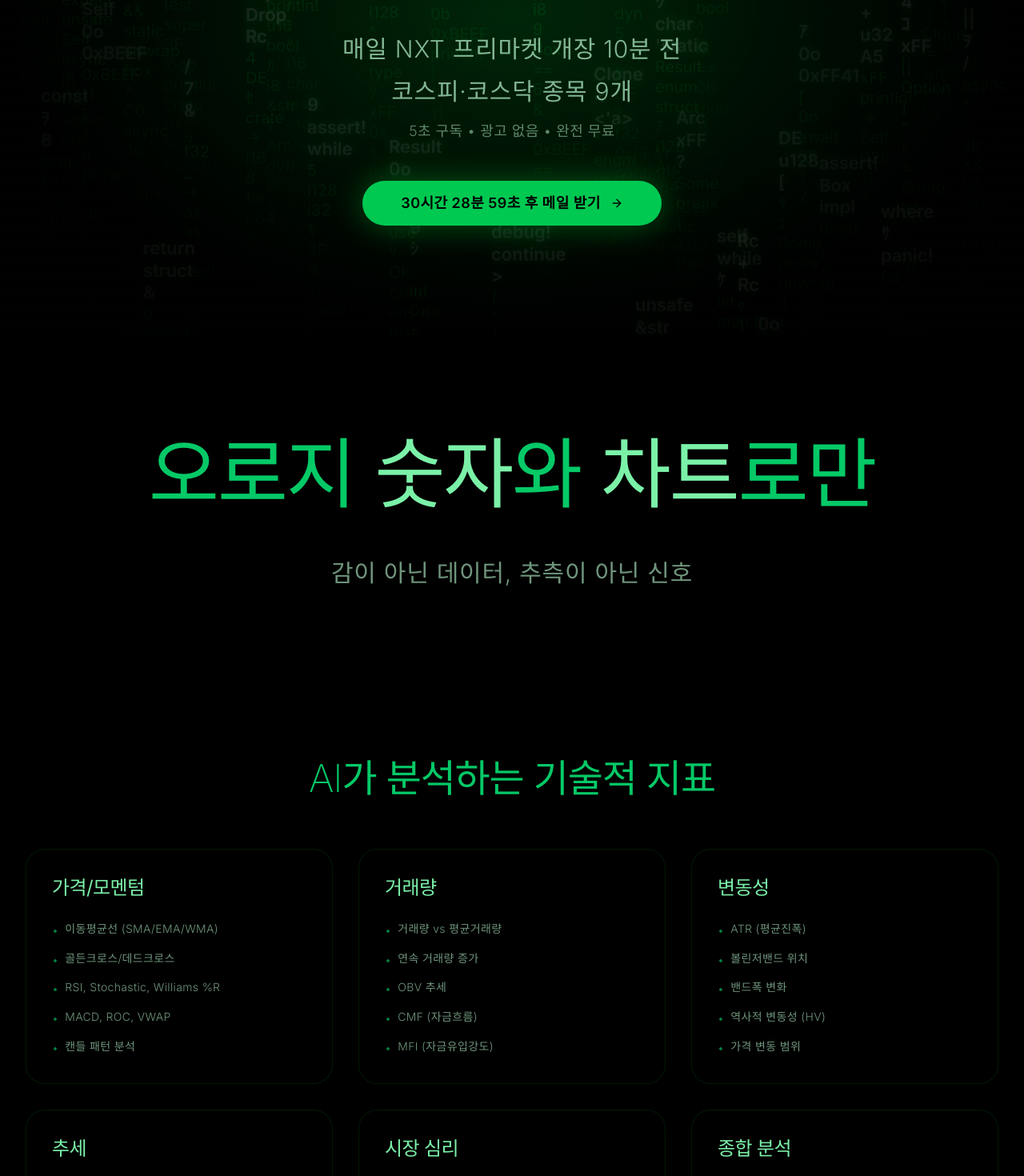
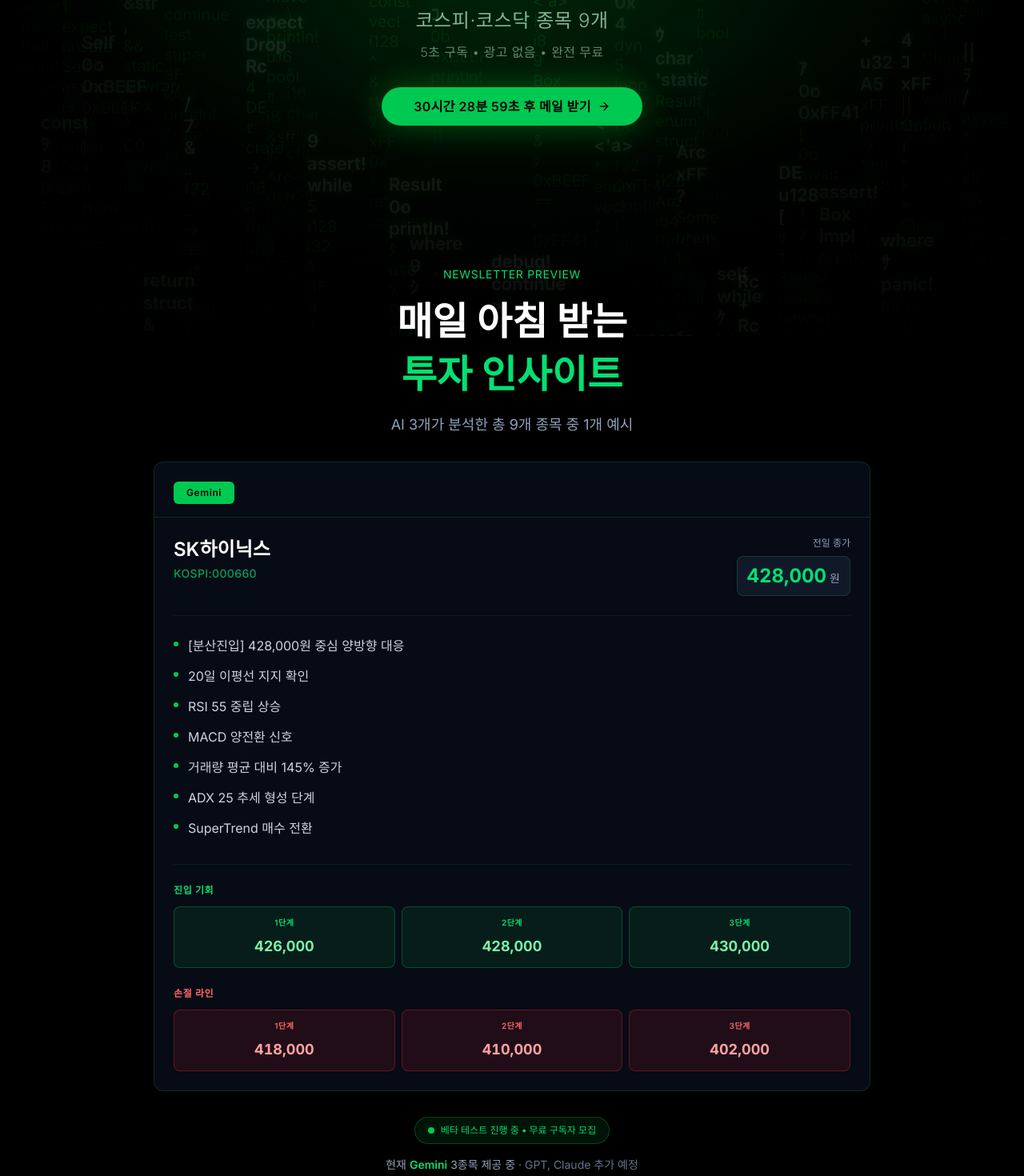
Before and after one commit to MongLong0214/stock-ai-newsletter, a Next.js app: page / in a window 1280 px wide. Shown: the part 380-1850 px from the top of the page at 80% size. Built offline with nearby package versions, Linux system fonts and the light colour scheme.

Commit message:
미리보기 추가

```diff
--- /dev/null
+++ b/app/_components/email-preview-section.tsx
@@ -0,0 +1,182 @@
+import { motion } from "framer-motion";
+
+// 예시 데이터 (실제 이메일 템플릿과 동일한 구조)
+const SAMPLE_STOCK = {
+  name: "SK하이닉스",
+  ticker: "000660",
+  close_price: 428000,
+  rationale: "[분산진입] 428,000원 중심 양방향 대응|20일 이평선 지지 확인|RSI 55 중립 상승|MACD 양전환 신호|거래량 평균 대비 145% 증가|ADX 25 추세 형성 단계|SuperTrend 매수 전환",
+  levels: {
+    entry1: 426000,
+    entry2: 428000,
+    entry3: 430000,
+    sl1: 418000,
+    sl2: 410000,
+    sl3: 402000,
+  },
+};
+
+function EmailPreviewSection() {
+  return (
+    <section className="relative py-16 lg:py-20 px-6 lg:px-8">
+      <div className="max-w-4xl mx-auto relative z-10">
+        {/* Simple Text Header - outside card */}
+        <motion.div
+          initial={{ opacity: 0, y: 20 }}
+          whileInView={{ opacity: 1, y: 0 }}
+          viewport={{ once: true, margin: "-100px" }}
+          transition={{ duration: 0.6, delay: 0.1 }}
+          className="text-center mb-8"
+        >
+          <p className="text-sm text-green-400 uppercase tracking-wider mb-4">
+            Newsletter Preview
+          </p>
+          <h2 className="text-3xl md:text-4xl lg:text-5xl font-bold text-white mb-4 leading-snug">
+            매일 아침 받는
+            <br />
+            <span className="text-green-400">투자 인사이트</span>
+          </h2>
+          <p className="text-lg text-slate-400">
+            AI 3개가 분석한 총 9개 종목 중 1개 예시
+          </p>
+        </motion.div>
+
+        {/* Email Card Preview */}
+        <motion.div
+          initial={{ opacity: 0, y: 40 }}
+          whileInView={{ opacity: 1, y: 0 }}
+          viewport={{ once: true }}
+          transition={{ duration: 0.8, delay: 0.5 }}
+          className="bg-slate-900/50 backdrop-blur-sm rounded-xl shadow-2xl overflow-hidden border border-green-500/20"
+        >
+          {/* AI Badge */}
+          <div className="px-6 pt-6 pb-4 border-b border-green-500/20">
+            <span className="inline-block px-4 py-1.5 bg-green-500 text-black text-xs font-semibold tracking-wider rounded-md">
+              Gemini
+            </span>
+          </div>
+
+          {/* Stock Card Content */}
+          <div className="p-6">
+            {/* Stock Header */}
+            <div className="flex justify-between items-start mb-6 pb-6 border-b border-green-500/10">
+              <div>
+                <h3 className="text-2xl font-semibold text-white mb-1">
+                  {SAMPLE_STOCK.name}
+                </h3>
+                <p className="text-sm font-medium text-green-400/70 uppercase tracking-wide">KOSPI:{SAMPLE_STOCK.ticker}
+                </p>
+              </div>
+              <div className="text-right">
+                <p className="text-xs font-medium text-slate-400 mb-2">
+                  전일 종가
+                </p>
+                <div className="inline-flex items-baseline gap-1 px-3 py-2 bg-slate-800/50 border border-green-500/20 rounded-lg">
+                  <span className="text-2xl font-bold text-green-400 tabular-nums">
+                    {SAMPLE_STOCK.close_price.toLocaleString()}
+                  </span>
+                  <span className="text-sm font-medium text-slate-400">원</span>
+                </div>
+              </div>
+            </div>
+
+            {/* Rationale */}
+            <div className="mb-8">
+              {SAMPLE_STOCK.rationale.split("|").map((reason, index) => (
+                <div key={index} className="flex items-start gap-3 mb-3">
+                  <span className="flex-shrink-0 w-1.5 h-1.5 bg-green-500 rounded-full mt-2" />
+                  <p className="text-base text-slate-300 leading-relaxed">
+                    {reason.trim()}
+                  </p>
+                </div>
+              ))}
+            </div>
+
+            {/* Entry & Stop-Loss Levels */}
+            <div className="pt-6 border-t border-green-500/10">
+              {/* Entry Levels */}
+              <div className="mb-6">
+                <p className="text-xs font-semibold text-green-400 uppercase tracking-wider mb-3">
+                  진입 기회
+                </p>
+                <div className="grid grid-cols-3 gap-2">
+                  {[
+                    { level: "1단계", price: SAMPLE_STOCK.levels.entry1 },
+                    { level: "2단계", price: SAMPLE_STOCK.levels.entry2 },
+                    { level: "3단계", price: SAMPLE_STOCK.levels.entry3 },
+                  ].map((entry) => (
+                    <div
+                      key={entry.level}
+                      className="bg-green-500/10 border border-green-500/30 rounded-lg p-3 text-center"
+                    >
+                      <p className="text-[10px] font-semibold text-green-400 uppercase tracking-wider mb-2">
+                        {entry.level}
+                      </p>
+                      <p className="text-lg font-bold text-green-300 tabular-nums">
+                        {entry.price.toLocaleString()}
+                      </p>
+                    </div>
+                  ))}
+                </div>
+              </div>
+
+              {/* Stop-Loss Levels */}
+              <div>
+                <p className="text-xs font-semibold text-red-400 uppercase tracking-wider mb-3">
+                  손절 라인
+                </p>
+                <div className="grid grid-cols-3 gap-2">
+                  {[
+                    { level: "1단계", price: SAMPLE_STOCK.levels.sl1 },
+                    { level: "2단계", price: SAMPLE_STOCK.levels.sl2 },
+                    { level: "3단계", price: SAMPLE_STOCK.levels.sl3 },
+                  ].map((sl) => (
+                    <div
+                      key={sl.level}
+                      className="bg-red-500/10 border border-red-500/30 rounded-lg p-3 text-center"
+                    >
+                      <p className="text-[10px] font-semibold text-red-400 uppercase tracking-wider mb-2">
+                        {sl.level}
+                      </p>
+                      <p className="text-lg font-bold text-red-300 tabular-nums">
+                        {sl.price.toLocaleString()}
+                      </p>
+                    </div>
+                  ))}
+                </div>
+              </div>
+            </div>
+          </div>
+        </motion.div>
+
+        {/* Additional Info with Beta Badge */}
+        <motion.div
+          initial={{ opacity: 0 }}
+          whileInView={{ opacity: 1 }}
+          viewport={{ once: true }}
+          transition={{ duration: 0.6, delay: 0.7 }}
+          className="mt-8 flex flex-col items-center gap-4"
+        >
+          {/* Beta Badge */}
+          <div className="inline-flex items-center gap-2 px-4 py-2 bg-green-500/10 border border-green-500/30 rounded-full">
+            <span className="relative flex h-2 w-2">
+              <span className="animate-ping absolute inline-flex h-full w-full rounded-full bg-green-400 opacity-75"></span>
+              <span className="relative inline-flex rounded-full h-2 w-2 bg-green-500"></span>
+            </span>
+            <span className="text-xs font-medium text-green-400">
+              베타 테스트 진행 중 • 무료 구독자 모집
+            </span>
+          </div>
+
+          {/* Service Info */}
+          <p className="text-sm text-slate-400 text-center">
+            현재 <span className="text-green-400 font-semibold">Gemini</span> 3종목 제공 중{" "}
+            <span className="text-slate-500">· GPT, Claude 추가 예정</span>
+          </p>
+        </motion.div>
+      </div>
+    </section>
+  );
+}
+
+export default EmailPreviewSection;
--- a/app/_components/hero-section.tsx
+++ b/app/_components/hero-section.tsx
@@ -9,7 +9,7 @@ interface HeroSectionProps {
 
 function HeroSection({ formatted }: HeroSectionProps) {
   return (
-    <section className="relative min-h-screen flex items-center justify-center px-6 lg:px-8 pt-20 pb-20" aria-labelledby="hero-heading">
+    <section className="relative pt-32 pb-16 lg:pb-24 flex items-center justify-center px-6 lg:px-8" aria-labelledby="hero-heading">
       {/* Radial gradient overlay */}
       <div className="absolute inset-0 bg-[radial-gradient(ellipse_at_center,rgba(0,255,65,0.10)_0%,transparent_70%)] pointer-events-none" aria-hidden="true" />
 
@@ -17,7 +17,7 @@ function HeroSection({ formatted }: HeroSectionProps) {
         initial={{ opacity: 0, y: 60 }}
         animate={{ opacity: 1, y: 0 }}
         transition={{ duration: 0.8, ease: [0.19, 1, 0.22, 1] }}
-        className="max-w-6xl mx-auto text-center relative z-10"
+        className="max-w-5xl mx-auto text-center relative z-10"
       >
         <motion.div
           initial={{ opacity: 0, scale: 0.95 }}
@@ -26,11 +26,11 @@ function HeroSection({ formatted }: HeroSectionProps) {
         >
           <h1
             id="hero-heading"
-            className="font-extralight mb-8 lg:mb-10 tracking-[-0.02em] leading-[0.95]"
+            className="font-extralight mb-6 lg:mb-8 tracking-[-0.02em] leading-[0.95]"
           >
-            <span className="block text-5xl sm:text-6xl md:text-7xl lg:text-8xl xl:text-9xl text-green-400/90">3개의 AI가 분석</span>
+            <span className="block text-4xl sm:text-5xl md:text-6xl lg:text-7xl xl:text-8xl text-green-400/90">3개의 AI가 분석</span>
             <br />
-            <span className="block text-4xl sm:text-5xl md:text-6xl lg:text-7xl xl:text-8xl font-normal bg-clip-text text-transparent bg-gradient-to-r from-green-300 via-green-400 to-green-300 bg-[length:200%_100%] animate-[matrix-shimmer_8s_linear_infinite]">
+            <span className="block text-3xl sm:text-4xl md:text-5xl lg:text-6xl xl:text-7xl font-normal bg-clip-text text-transparent bg-gradient-to-r from-green-300 via-green-400 to-green-300 bg-[length:200%_100%] animate-[matrix-shimmer_8s_linear_infinite]">
               1주 10% 수익 목표
             </span>
           </h1>
@@ -40,15 +40,15 @@ function HeroSection({ formatted }: HeroSectionProps) {
           initial={{ opacity: 0 }}
           animate={{ opacity: 1 }}
           transition={{ duration: 0.8, delay: 0.2, ease: [0.19, 1, 0.22, 1] }}
-          className="mb-12 max-w-4xl mx-auto text-center"
+          className="mb-8 max-w-3xl mx-auto text-center"
         >
-          <p className="text-lg sm:text-xl md:text-2xl lg:text-3xl text-green-200/70 font-light leading-relaxed tracking-wide mb-1">
-            매일 NXT 프리마켓 개장 10분 전
+          <p className="text-base sm:text-lg md:text-xl lg:text-2xl text-green-200/70 font-light leading-relaxed tracking-wide mb-1">
+            매일 프리마켓 개장 10분 전 <span className="text-[10px] sm:text-xs md:text-sm lg:text-base opacity-70">(7시 50분)</span>
           </p>
-          <p className="text-lg sm:text-xl md:text-2xl lg:text-3xl text-green-200/70 font-light leading-relaxed tracking-wide mb-3">
+          <p className="text-base sm:text-lg md:text-xl lg:text-2xl text-green-200/70 font-light leading-relaxed tracking-wide mb-2">
             코스피·코스닥 종목 9개
           </p>
-          <p className="text-sm sm:text-base md:text-lg text-green-200/50 font-light tracking-wide">
+          <p className="text-xs sm:text-sm md:text-base text-green-200/50 font-light tracking-wide">
             5초 구독 • 광고 없음 • 완전 무료
           </p>
         </motion.div>
@@ -61,10 +61,10 @@ function HeroSection({ formatted }: HeroSectionProps) {
           <Link href="/subscribe">
             <Button
               size="lg"
-              className="group relative overflow-hidden bg-green-500 text-black hover:bg-green-400 text-lg font-semibold px-12 py-7 rounded-full transition-all duration-700 ease-out-expo shadow-[0_0_40px_rgba(0,255,65,0.3)] hover:shadow-[0_0_60px_rgba(0,255,65,0.5),0_0_100px_rgba(0,255,65,0.2)] focus:outline-none focus-visible:ring-2 focus-visible:ring-green-500/50 tracking-wide cursor-pointer"
+              className="group relative overflow-hidden bg-green-500 text-black hover:bg-green-400 text-base font-semibold px-10 py-6 rounded-full transition-all duration-700 ease-out-expo shadow-[0_0_40px_rgba(0,255,65,0.3)] hover:shadow-[0_0_60px_rgba(0,255,65,0.5),0_0_100px_rgba(0,255,65,0.2)] focus:outline-none focus-visible:ring-2 focus-visible:ring-green-500/50 tracking-wide cursor-pointer"
               aria-label="Get started with AI stock intelligence"
             >
-              <span className="relative z-10 flex items-center gap-3">
+              <span className="relative z-10 flex items-center gap-2">
                 {formatted} 후 메일 받기
                 <ArrowRight className="w-5 h-5 group-hover:translate-x-1 transition-transform duration-300 ease-out-expo" aria-hidden="true" />
               </span>
--- a/app/page.tsx
+++ b/app/page.tsx
@@ -8,6 +8,7 @@ import { FEATURES_DATA, TECHNICAL_INDICATORS_DATA } from "./constants/home-page"
 import Navigation from "./_components/navigation";
 import Footer from "./_components/footer";
 import HeroSection from "./_components/hero-section";
+import EmailPreviewSection from "./_components/email-preview-section";
 import PhilosophySection from "./_components/philosophy-section";
 import TechnicalIndicatorsSection from "./_components/technical-indicators-section";
 import FeaturesSection from "./_components/features-section";
@@ -36,6 +37,9 @@ export default function HomePage() {
 
       {/* Hero Section */}
       <HeroSection formatted={formatted} />
+
+      {/* Email Preview Section */}
+      <EmailPreviewSection />
 
       {/* Core Philosophy Section */}
       <PhilosophySection
```
